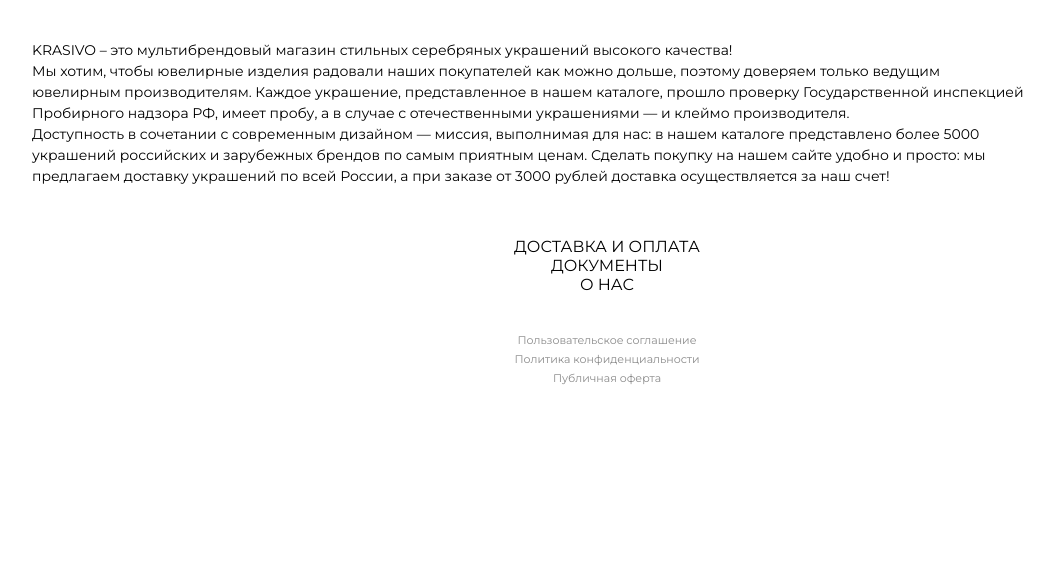
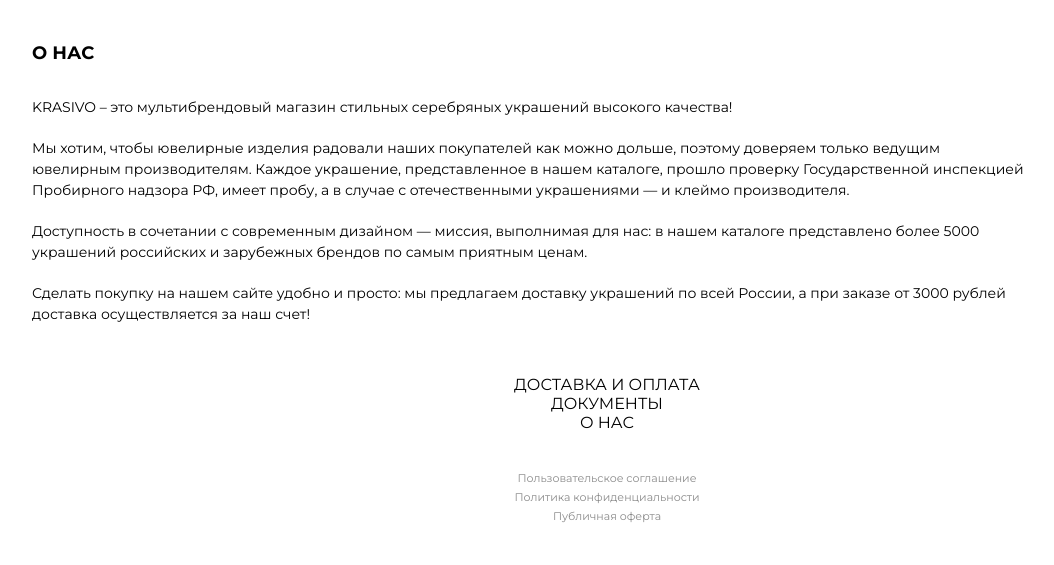
Before and after one commit to vladpon/shop, a PHP site: page /about.php in a window 1280 px wide. Shown: the part 80-645 px from the top of the page, without its empty margins (33-1087 px from the left). Run offline with PHP 8.4, Linux system fonts and the light colour scheme.

Commit message:
index link correct doc img add

```diff
--- a/about.php
+++ b/about.php
@@ -32,22 +32,26 @@
 				</header>
 				<div class="content container">
 					<div class="content__text">
-						KRASIVO – это мультибрендовый магазин стильных серебряных
-						украшений высокого качества!
-						<br>
+						<h1><b>О нас</b></h1>
+						<p>KRASIVO – это мультибрендовый магазин стильных серебряных
+						украшений высокого качества!</p>
+						<p>
 						Мы хотим, чтобы ювелирные изделия радовали наших покупателей как
 						можно дольше, поэтому доверяем только ведущим ювелирным
 						производителям. Каждое украшение, представленное в нашем каталоге,
 						прошло проверку Государственной инспекцией Пробирного надзора РФ,
 						имеет пробу, а в случае с отечественными украшениями — и клеймо
 						производителя.
-						<br>
+					</p>
+						<p>
 						Доступность в сочетании с современным дизайном — миссия, выполнимая
 						для нас: в нашем каталоге представлено более 5000 украшений
-						российских и зарубежных брендов по самым приятным ценам.
+					российских и зарубежных брендов по самым приятным ценам.</p>
+						<p>
 						Сделать покупку на нашем сайте удобно и просто: мы предлагаем доставку
 						украшений по всей России, а при заказе от 3000 рублей доставка
 						осуществляется за наш счет!
+					</p>
 					</div>
 
 
--- a/documents.php
+++ b/documents.php
@@ -31,6 +31,10 @@
 					</div>
 				</header>
 				<div class="content container">
+
+					<img src="img/doc1.jpeg">
+					<img src="img/doc2.jpeg">
+					<img src="img/doc3.jpeg">
 
 					<a name='terms_of_use'></a>
 					<pre>
--- a/include/header.php
+++ b/include/header.php
@@ -6,7 +6,7 @@ require_once 'session.php';
 
 <div class="header__body">
 
-	<a href='index.php' class="header__logo">
+	<a href='/' class="header__logo">
 		<img src="logo.svg">
 	</a>
 	<nav class="header__burger-menu">
```
Also changed, not shown: img/doc1.jpeg (added), img/doc2.jpeg (added), img/doc3.jpeg (added).
